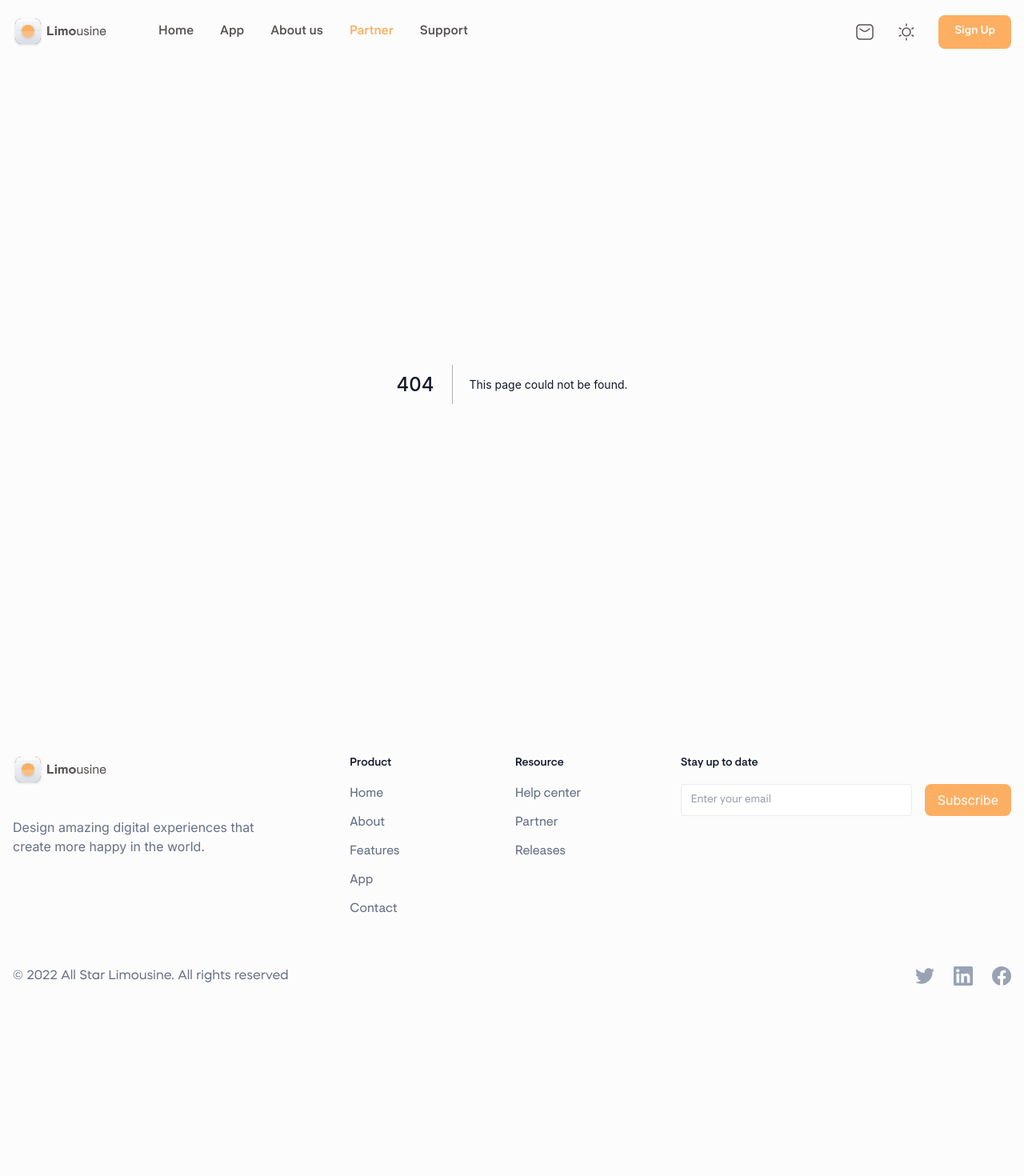
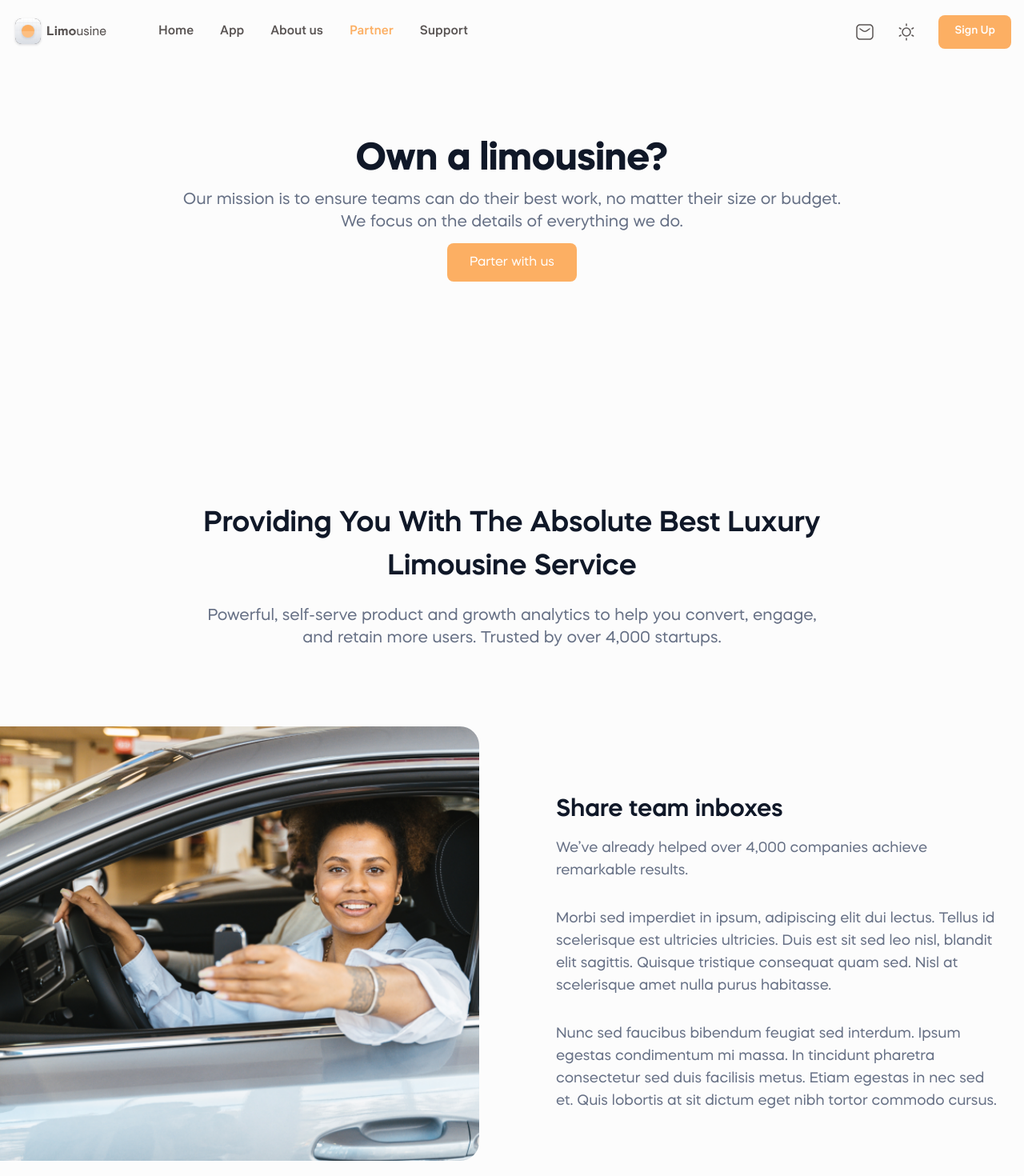
Before and after one commit to mistyjack/temp-limo, a Next.js app: page /partner in a window 1280 px wide. Before the commit this address had no page. Shown: the top 1470 px of the page at 80% size. Before the commit the page ends 1312 px from the top, so only its background shows below. Built offline with nearby package versions, Linux system fonts and the light colour scheme.

Commit message:
Add hero and section 2 of partner page

```diff
--- /dev/null
+++ b/components/Partner/Hero.tsx
@@ -0,0 +1,20 @@
+import { FC } from "react";
+
+const Hero: FC = () => {
+  return (
+    <section id="partner-hero">
+      <div className="custom-container text-center py-24">
+        <h1 className="h1 mb-3">Own a limousine?</h1>
+        <p className="max-w-823 mx-auto text-sec text-base sm:text-xl mb-6">
+          Our mission is to ensure teams can do their best work, no matter their
+          size or budget. We focus on the details of everything we do.
+        </p>
+        <a href="/partner" className="btn btn-2lg btn-primary">
+          Parter with us
+        </a>
+      </div>
+    </section>
+  );
+};
+
+export default Hero;
--- /dev/null
+++ b/components/Partner/Section2.tsx
@@ -0,0 +1,108 @@
+import Image from "next/image";
+import { FC } from "react";
+
+const data: IPictureTextGrid[] = [
+  {
+    title: "Share team inboxes",
+    content: [
+      "We’ve already helped over 4,000 companies achieve remarkable results.",
+      "Morbi sed imperdiet in ipsum, adipiscing elit dui lectus. Tellus id scelerisque est ultricies ultricies. Duis est sit sed leo nisl, blandit elit sagittis. Quisque tristique consequat quam sed. Nisl at scelerisque amet nulla purus habitasse.",
+      "Nunc sed faucibus bibendum feugiat sed interdum. Ipsum egestas condimentum mi massa. In tincidunt pharetra consectetur sed duis facilisis metus. Etiam egestas in nec sed et. Quis lobortis at sit dictum eget nibh tortor commodo cursus.",
+    ],
+    image: "/partner.png",
+  },
+];
+
+const Section2: FC = () => {
+  return (
+    <section id="section-2" className="pt-32 md:pt-48 pb-24">
+      <div className="custom-container-no-p">
+        <div className="max-w-768 mx-auto text-center mb-24">
+          <h2
+            className="h2 font-semibold mb-5"
+            data-aos="fade-up"
+            data-aos-duration="1000"
+          >
+            Providing You With The Absolute Best Luxury Limousine Service
+          </h2>
+          <p
+            className="text-sec text-base sm:text-xl"
+            data-aos="fade-up"
+            data-aos-duration="1000"
+          >
+            Powerful, self-serve product and growth analytics to help you
+            convert, engage, and retain more users. Trusted by over 4,000
+            startups.
+          </p>
+        </div>
+
+        {data.map((item, index) => (
+          <div
+            key={`${item.title}-${index}`}
+            className={`px-4 md:px-0 text-center md:text-left ${
+              data.length - 1 !== index ? "mb-20" : ""
+            }`}
+          >
+            <PictureTextGrid {...item} />
+          </div>
+        ))}
+      </div>
+    </section>
+  );
+};
+
+export default Section2;
+
+interface IPictureTextGrid {
+  image: string;
+  title: string;
+  content: string[];
+  reverse?: boolean;
+}
+
+const PictureTextGrid: FC<IPictureTextGrid> = ({
+  image,
+  title,
+  content,
+  reverse = false,
+}) => {
+  return (
+    <div
+      className={`shadow-lg rounded-xl md:rounded-none overflow-hidden md:shadow-none md:flex md:items-center md:gap-12 lg:gap-20 ${
+        reverse ? "md:flex-row-reverse" : ""
+      }`}
+    >
+      <div
+        className={`md:w-1/2 h-72 sm:h-543 relative ${
+          reverse ? "md:rounded-l-3xl" : "md:rounded-r-3xl"
+        } overflow-hidden`}
+      >
+        <Image
+          className="transition-all duration-700 hover:scale-105"
+          src={image}
+          alt="Limo"
+          layout="fill"
+          objectFit="cover"
+        />
+      </div>
+      <div className={`md:w-1/2 p-4 ${reverse ? "md:pl-12 lg:pl-20" : ""}`}>
+        <h3
+          className="text-xl md:text-3xl font-semibold mt-2 md:mt-6 mb-4 text-pry leading-50"
+          data-aos="fade-up"
+          data-aos-duration="1000"
+        >
+          {title}
+        </h3>
+        <div
+          className="md:text-lg text-sec max-w-560 mx-auto md:mx-0"
+          data-aos="fade-up"
+          data-aos-duration="1000"
+        >
+          {content.map((item, index) => (
+            <p className={content.length - 1 !== index ? "mb-8" : ""} key={`Text-item-${index}`}>{item}</p>
+          ))}
+        </div>
+      </div>
+    </div>
+  );
+};
--- /dev/null
+++ b/pages/partner.tsx
@@ -0,0 +1,29 @@
+import Hero from "@components/Partner/Hero";
+import Section2 from "@components/Partner/Section2";
+import Aos from "aos";
+import type { NextPage } from "next";
+import Head from "next/head";
+import { useEffect } from "react";
+
+const Partner: NextPage = () => {
+  useEffect(() => {
+    Aos.init();
+    Aos.refresh();
+  }, []);
+
+  return (
+    <div>
+      <Head>
+        <title>Partner with us {"-"} All Star Limousine</title>
+        <meta name="description" content="Our mission is to ensure teams can do their best work, no matter their size or budget. We focus on the details of everything we do." />
+      </Head>
+
+      <main>
+        <Hero />
+        <Section2 />
+      </main>
+    </div>
+  );
+};
+
+export default Partner;
--- a/styles/_btn.css
+++ b/styles/_btn.css
@@ -7,6 +7,10 @@
 
   &-xl {
     @apply py-4 px-10;
+  }
+
+  &-2lg {
+    @apply py-4 px-7;
   }
 
   &-primary {
--- a/tailwind.config.js
+++ b/tailwind.config.js
@@ -15,7 +15,7 @@ module.exports = {
     },
     extend: {
       borderRadius: {
-        '10': "0.625rem"
+        10: "0.625rem",
       },
       fontSize: {
         "3.5xl": "2rem",
@@ -39,7 +39,7 @@ module.exports = {
         adaptive: "#595453",
         fleet: "#1A1D1F",
         grey: "#EAE9F2",
-        footer: "#F9FAFB"
+        footer: "#F9FAFB",
       },
       lineHeight: {
         50: "3.125rem",
@@ -56,6 +56,7 @@ module.exports = {
         560: "35rem",
         576: "36rem",
         768: "48.2rem",
+        823: "51.4375rem",
       },
       minWidth: {
         250: "15.625rem",
```
Also changed, not shown: public/partner.png (added).
